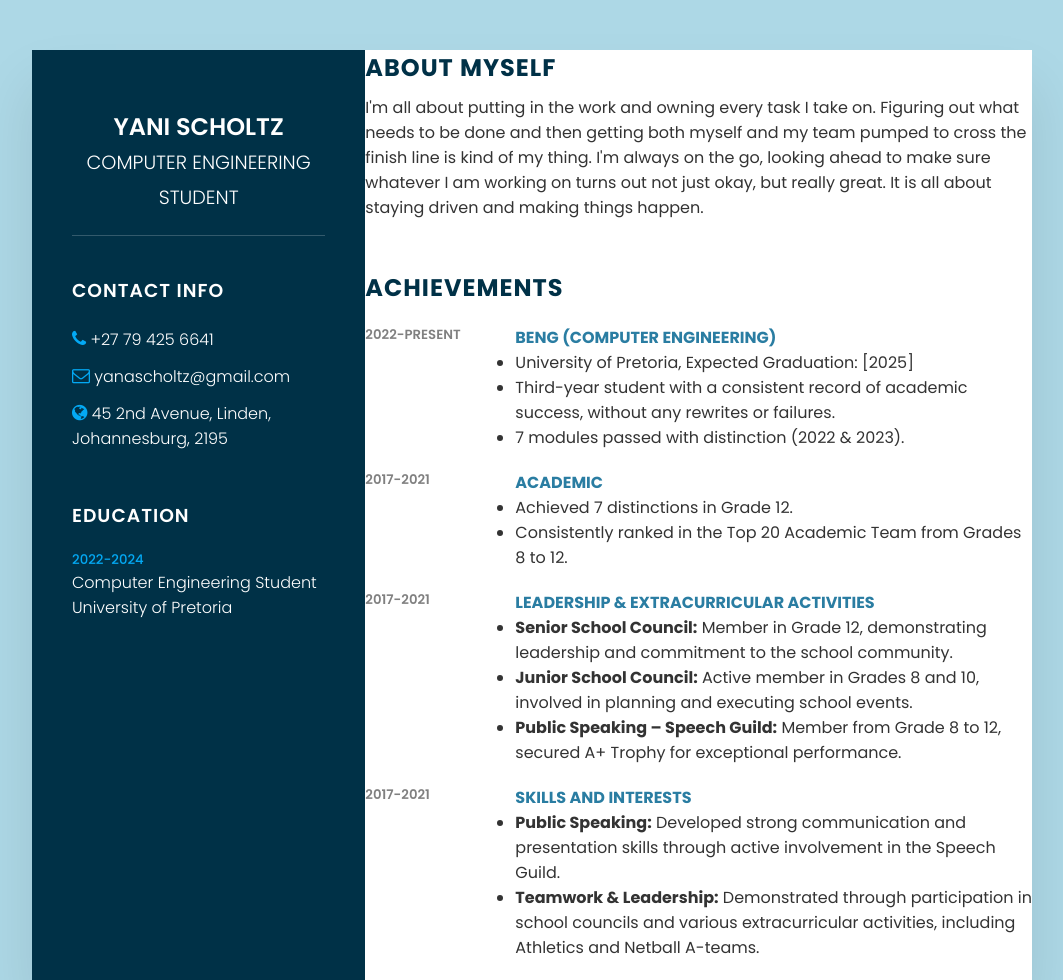
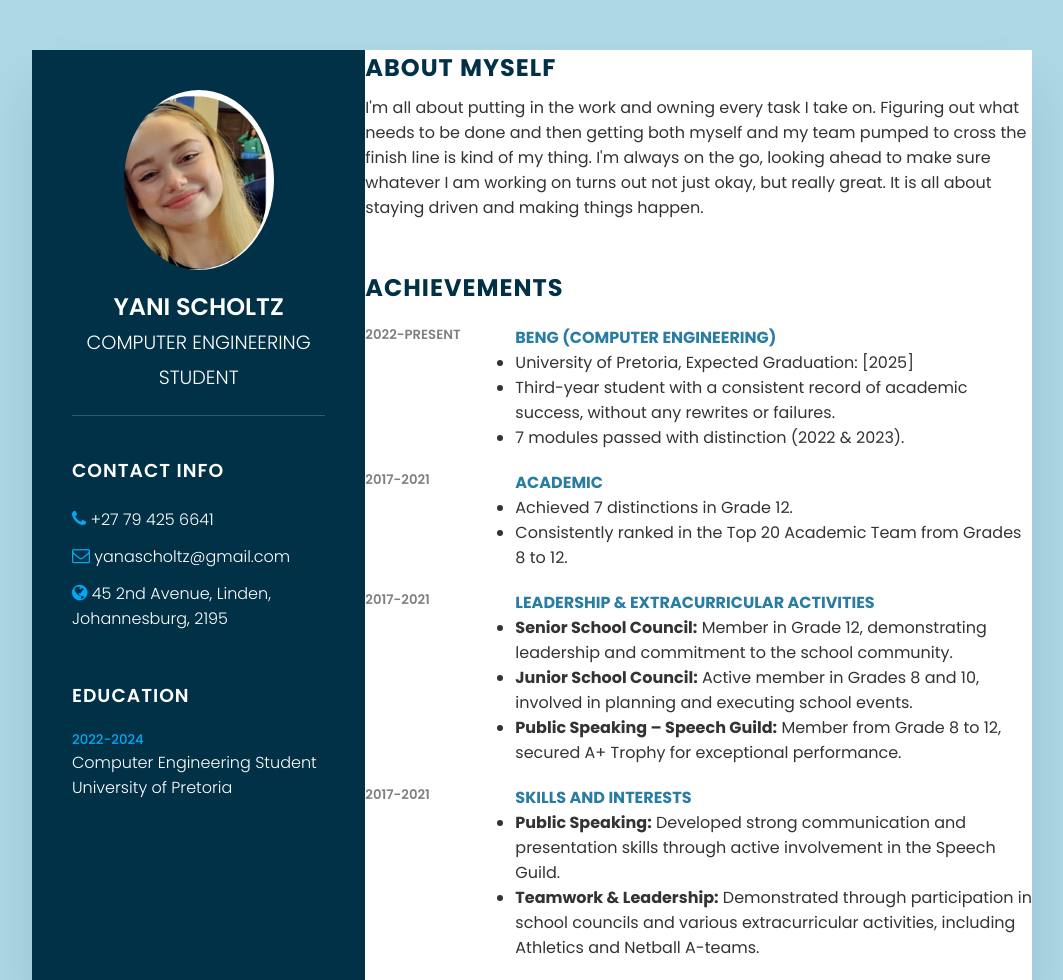
Before and after one commit to YaniScholtz/Resume, a plain HTML site: page index.html in a window 1280 px wide. Shown: the top 980 px of the page, without its empty margins (108-1171 px from the left). Drawn offline with Linux system fonts and the light colour scheme.

Commit message:
With picture

```diff
--- a/style.css
+++ b/style.css
@@ -48,7 +48,7 @@ body {
 .profileText .imgBx {
     position: relative;
     width: 150px;
-    height: 180x;
+    height: 180px;
     border-radius: 50%;
     overflow: hidden;
 
```
